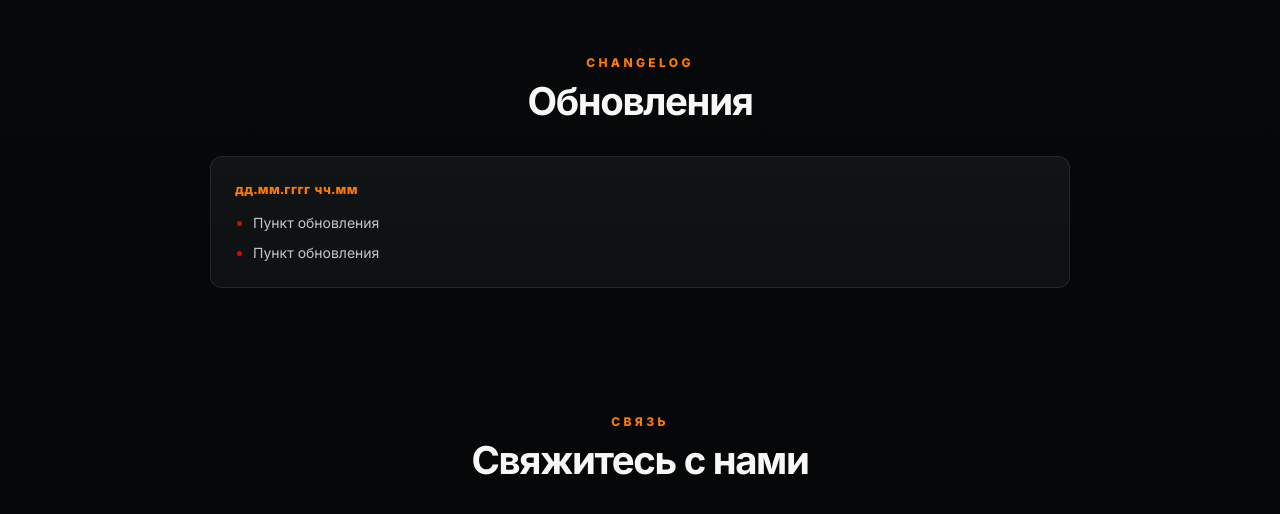
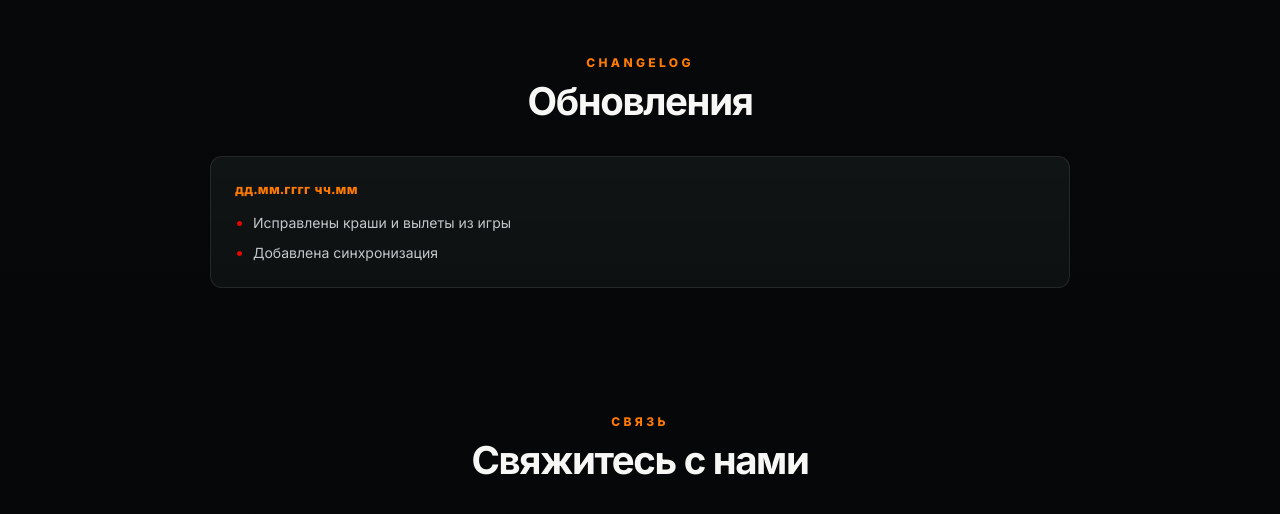
Before and after one commit to legitsense-cs2/legitsense-cs2.github.io, a plain HTML site: page index.html in a window 1280 px wide. Shown: the part 2014-2528 px from the top of the page. Drawn offline with Linux system fonts and the light colour scheme.

Commit message:
Update index.html

```diff
--- a/index.html
+++ b/index.html
@@ -187,10 +187,10 @@
             Копируй <article class="update-item"> целиком для новой записи.
           -->
           <article class="update-item">
-            <time datetime="2026-09-01T00:00">дд.мм.гггг чч.мм</time>
+            <time datetime="2026-09-02T00:33">дд.мм.гггг чч.мм</time>
             <ul>
-              <li>Пункт обновления</li>
-              <li>Пункт обновления</li>
+              <li>Исправлены краши и вылеты из игры</li>
+              <li>Добавлена синхронизация</li>
             </ul>
           </article>
         </div>
```
